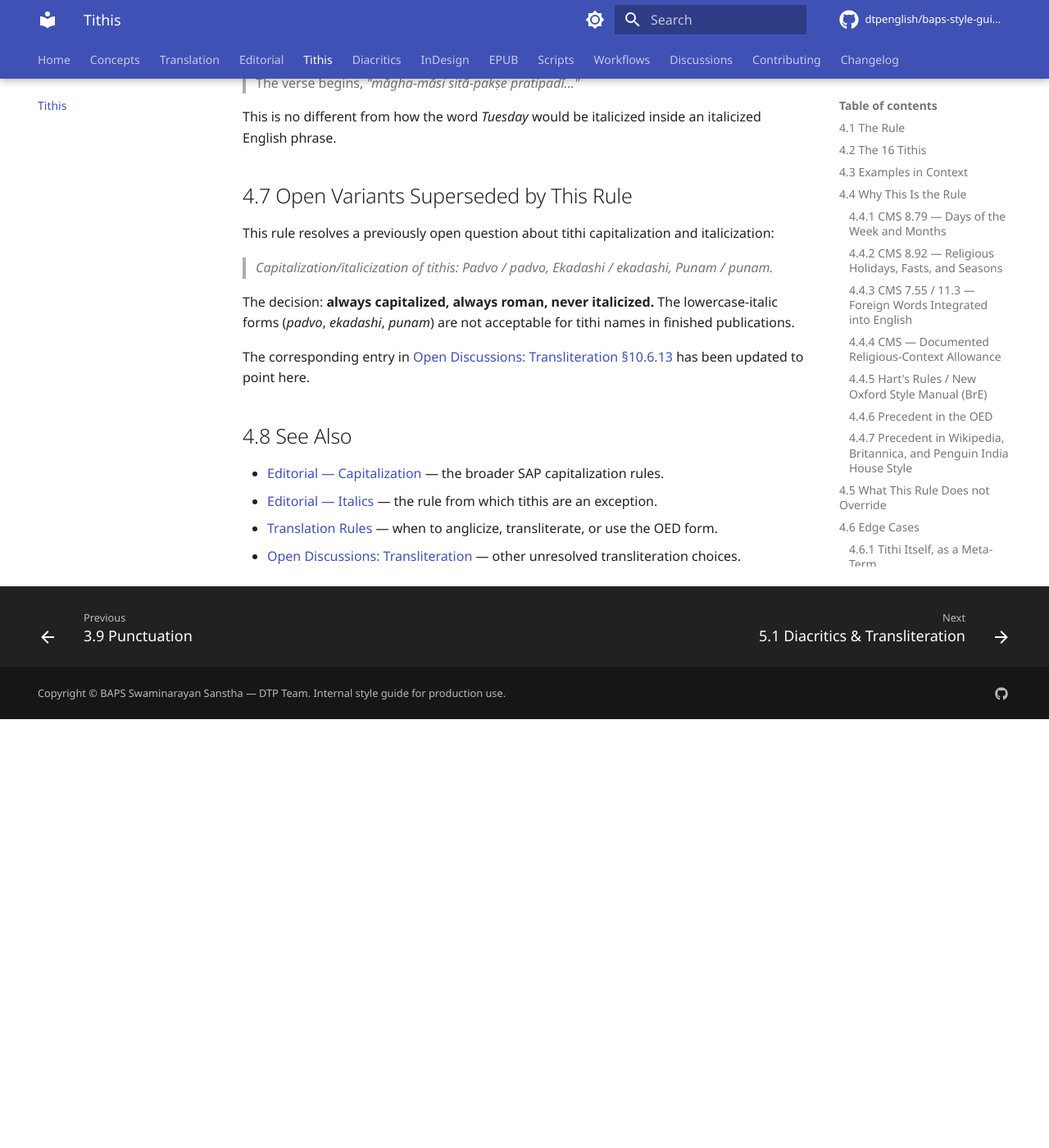
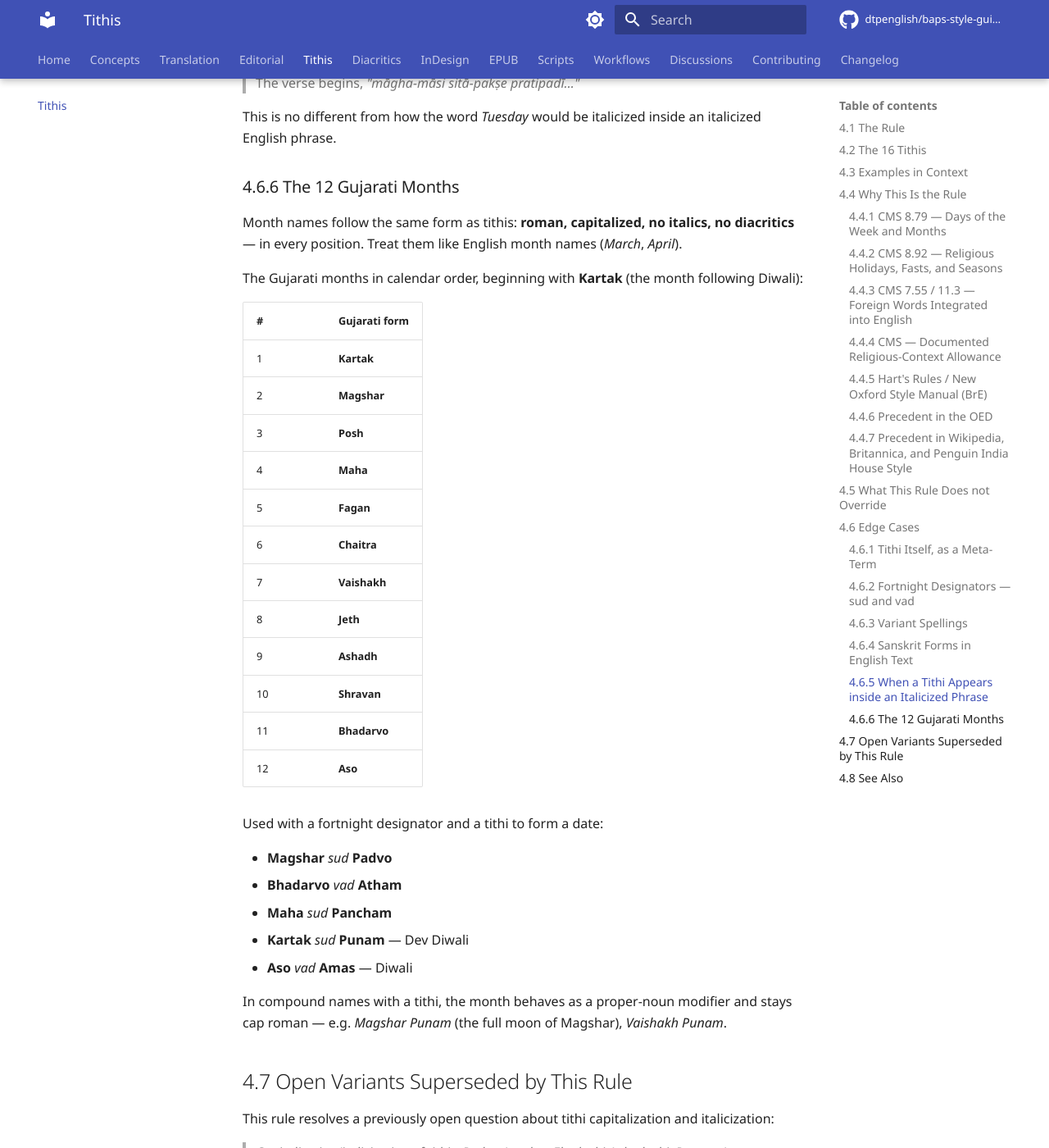
Before and after one commit to dtpenglish/baps-style-guide, an MkDocs documentation site: the page built from docs/tithis/index.md, in a window 1280 px wide and 1400 px high, scrolled down 5940 px. Shown: the whole window at 82% size. Built offline with MkDocs 1.6.1 and Material for MkDocs 9.7.7, drawn with Linux system fonts in a browser that asks for light colours; comment, search, counter and statistics services are not loaded; the version menu is left out; before the commit the page ends 6817 px from its top, so only the background shows below that.

Commit message:
Add 4.6.6 — the 12 Gujarati months
Documents the SAP-preferred Gujarati spellings for the months of the
lunar calendar (Kartak, Magshar, Posh, Maha, Fagan, Chaitra, Vaishakh,
Jeth, Ashadh, Shravan, Bhadarvo, Aso) and confirms they take the same
form as tithis: roman, capitalized, no italics, no diacritics. Shows
how they combine with sud/vad and a tithi to form a date.

Co-Authored-By: Claude Opus 4.7 (1M context) <noreply@anthropic.com>

```diff
--- a/docs/tithis/index.md
+++ b/docs/tithis/index.md
@@ -146,6 +146,36 @@ If an entire phrase is italicized (e.g. a Sanskrit or Gujarati line being quoted
 
 This is no different from how the word *Tuesday* would be italicized inside an italicized English phrase.
 
+### 4.6.6 The 12 Gujarati Months
+Month names follow the same form as tithis: **roman, capitalized, no italics, no diacritics** — in every position. Treat them like English month names (*March*, *April*).
+
+The Gujarati months in calendar order, beginning with **Kartak** (the month following Diwali):
+
+| # | Gujarati form |
+|---|---|
+| 1 | **Kartak** |
+| 2 | **Magshar** |
+| 3 | **Posh** |
+| 4 | **Maha** |
+| 5 | **Fagan** |
+| 6 | **Chaitra** |
+| 7 | **Vaishakh** |
+| 8 | **Jeth** |
+| 9 | **Ashadh** |
+| 10 | **Shravan** |
+| 11 | **Bhadarvo** |
+| 12 | **Aso** |
+
+Used with a fortnight designator and a tithi to form a date:
+
+- **Magshar** *sud* **Padvo**
+- **Bhadarvo** *vad* **Atham**
+- **Maha** *sud* **Pancham**
+- **Kartak** *sud* **Punam** — Dev Diwali
+- **Aso** *vad* **Amas** — Diwali
+
+In compound names with a tithi, the month behaves as a proper-noun modifier and stays cap roman — e.g. *Magshar Punam* (the full moon of Magshar), *Vaishakh Punam*.
+
 ## 4.7 Open Variants Superseded by This Rule
 This rule resolves a previously open question about tithi capitalization and italicization:
 
```
